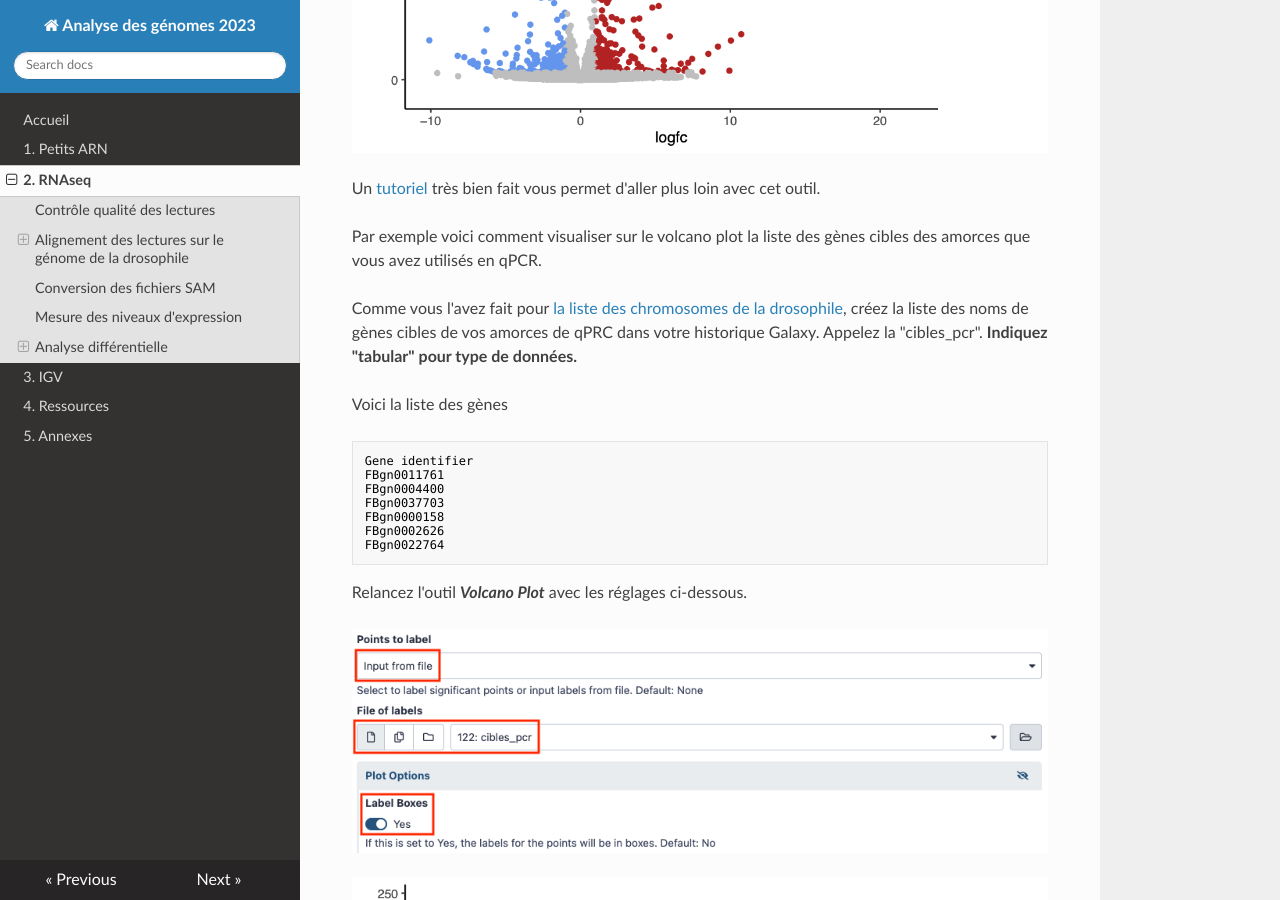
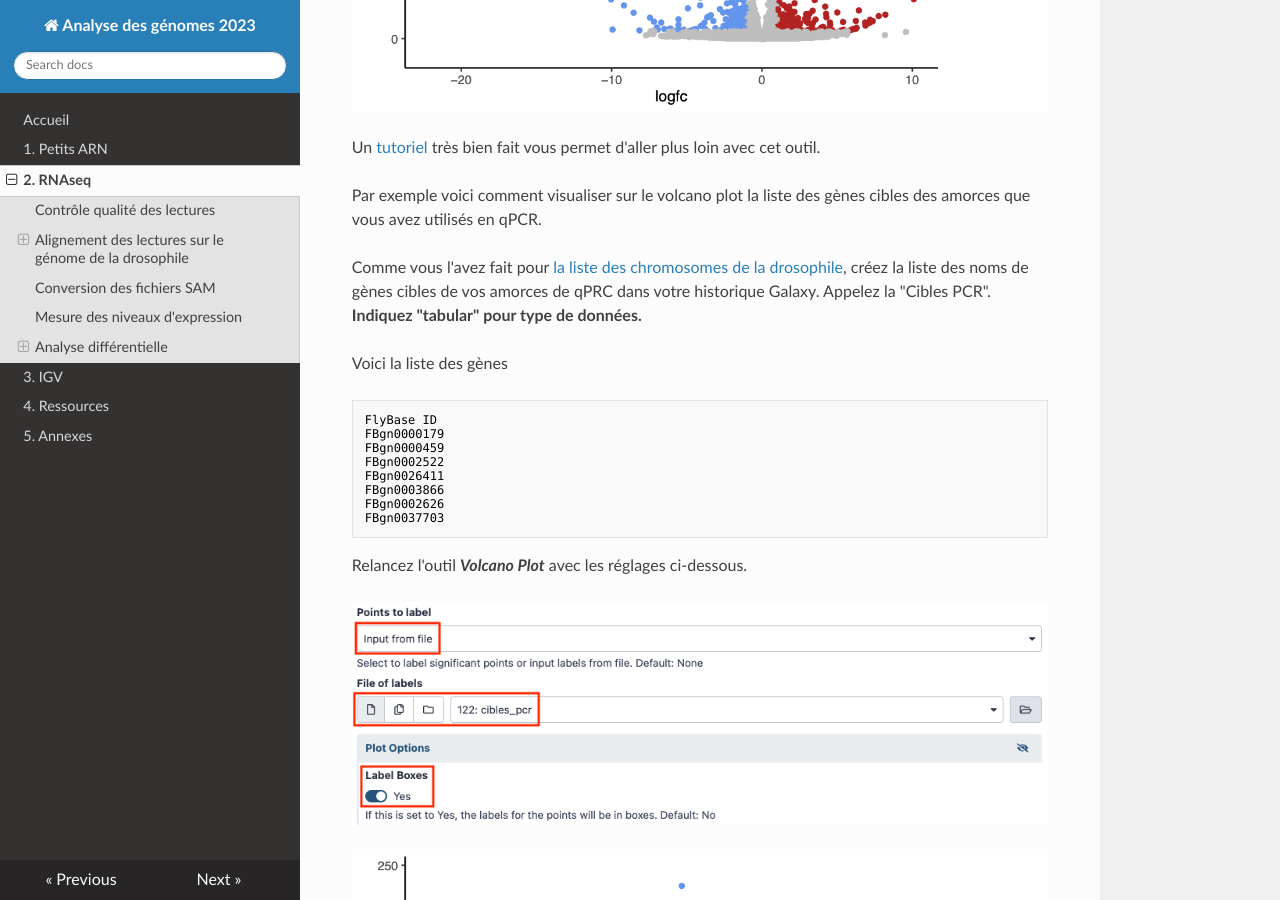
Before and after one commit to slecrom/AG2024, an MkDocs documentation site: the page built from docs/rnaseq.md, in a window 1280 px wide and 900 px high, scrolled down 9399 px. Built offline with MkDocs 1.6.1, drawn with Linux system fonts in a browser that asks for light colours; nearby versions of some CDN libraries.

Commit message:
Documentation update

````diff
--- a/docs/rnaseq.md
+++ b/docs/rnaseq.md
@@ -163,17 +163,18 @@ Un [tutoriel](https://training.galaxyproject.org/training-material/topics/transc
 
 Par exemple voici comment visualiser sur le volcano plot la liste des gènes cibles des amorces que vous avez utilisés en qPCR.
 
-Comme vous l'avez fait pour [la liste des chromosomes de la drosophile](https://artbio.github.io/startbio/AnalyseGenomes_2023/Preparing_reference/#a-simplify-fasta-headers), créez la liste des noms de gènes cibles de vos amorces de qPRC dans votre historique Galaxy. Appelez la "cibles_pcr". **Indiquez "tabular" pour type de données.**
+Comme vous l'avez fait pour [la liste des chromosomes de la drosophile](https://artbio.github.io/startbio/AnalyseGenomes_2023/Preparing_reference/#a-simplify-fasta-headers), créez la liste des noms de gènes cibles de vos amorces de qPRC dans votre historique Galaxy. Appelez la "Cibles PCR". **Indiquez "tabular" pour type de données.**
 
 Voici la liste des gènes
 ```
-Gene identifier
-FBgn0011761
-FBgn0004400
+FlyBase ID
+FBgn0000179
+FBgn0000459
+FBgn0002522
+FBgn0026411
+FBgn0003866
+FBgn0002626
 FBgn0037703
-FBgn0000158
-FBgn0002626
-FBgn0022764
 ```
 
 Relancez l'outil ***Volcano Plot*** avec les réglages ci-dessous.
````
Also changed, not shown: docs/ressources.md (+19 -0 lines), docs/img/rna/deseq2a.png, docs/img/rna/volcano_result.png, docs/img/rna/volcano_result2.png, 1 other file.
